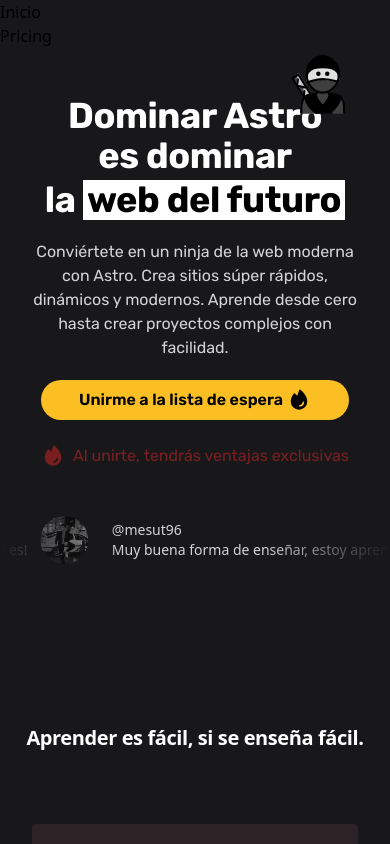
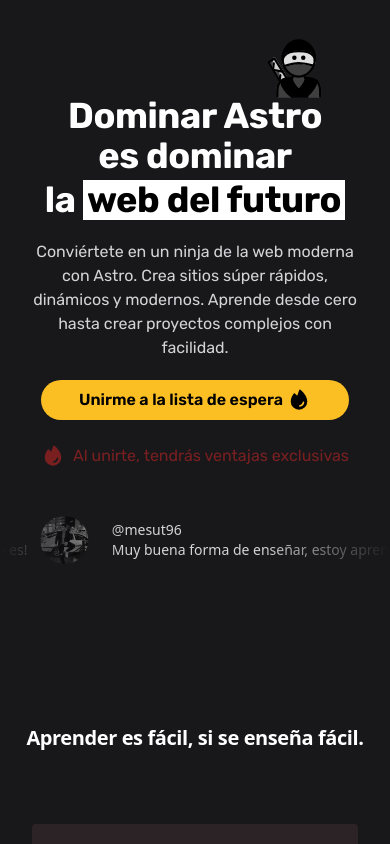
Before and after one commit to manumrtf/cursoastro.dev, an Astro site: page / in a window 390 px wide. Shown: the top 844 px of the page. Built offline with nearby package versions, Linux system fonts and the light colour scheme; Astro itself is replaced by a stand-in of ours.

Commit message:
fixed ninja position on mobile

```diff
--- a/src/assets/ninja.astro
+++ b/src/assets/ninja.astro
@@ -1,5 +1,5 @@
 <svg
-    class="absolute -top-12 w-20 -right-10 text-[#FBBF24] saturate-0 group-hover:saturate-100 transition-all group-hover:rotate-6 group-hover:scale-105"
+    class="absolute -top-16 -right-4 xl:-top-12 w-20 md:-right-10 text-[#FBBF24] saturate-0 group-hover:saturate-100 transition-all group-hover:rotate-6 group-hover:scale-105"
     id="emoji"
     viewBox="0 0 72 72"
     xmlns="http://www.w3.org/2000/svg"
--- a/src/layouts/MainLayout.astro
+++ b/src/layouts/MainLayout.astro
@@ -5,14 +5,6 @@
 <html lang="en">
     <BaseHead title={Astro.props.title} />
     <body class="bg-dark-blue">
-        <header>
-            <nav>
-                <ul>
-                    <li>Inicio</li>
-                    <li>Pricing</li>
-                </ul>
-            </nav>
-        </header>
         <slot />
     </body>
 </html>
--- a/src/sections/Hero.astro
+++ b/src/sections/Hero.astro
@@ -6,7 +6,7 @@
 ---
 
 <section
-    class="flex flex-col items-center gap-5 px-8 pt-12 lg:pb-4 text-center font-[Rubik] text-white"
+    class="flex flex-col items-center gap-5 px-8 pt-24 lg:pb-4 text-center font-[Rubik] text-white"
 >
     <h1
         class="text-4xl
```
